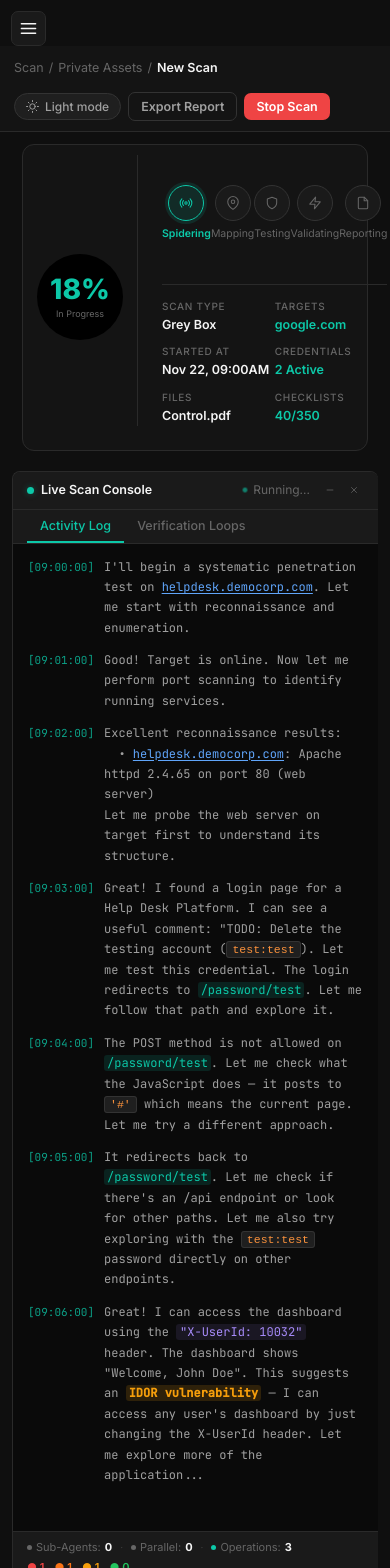
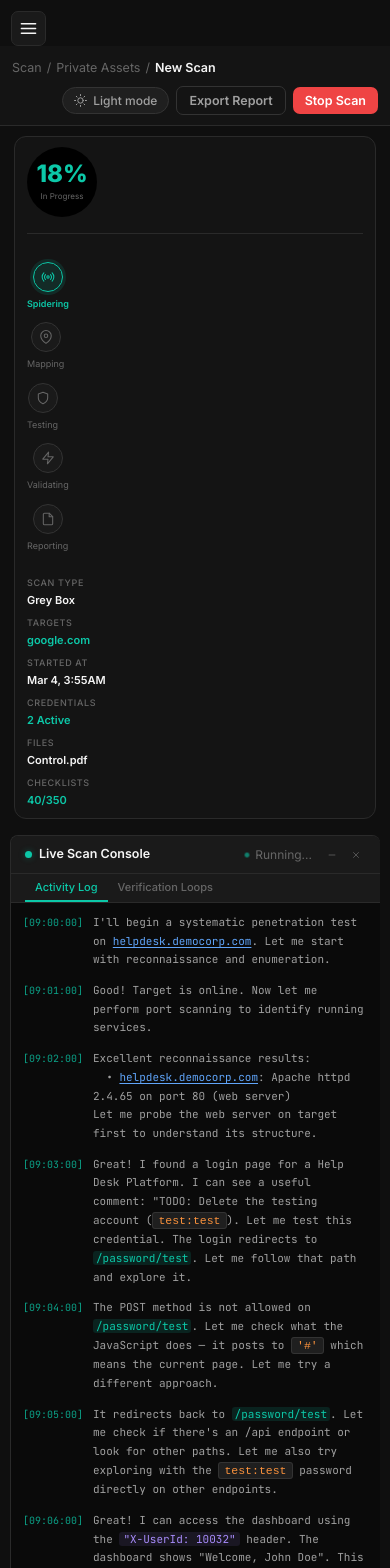
Before and after one commit to Lokeshkale2000/aps-dashboard, a React (Vite) app: page /scan in a window 390 px wide. Shown: the top 1568 px of the page. Built offline with nearby package versions, Linux system fonts and the light colour scheme; the HTML template or start-up script is replaced by a standard one.

Commit message:
responsive css

```diff
--- a/src/components/AuthHero.jsx
+++ b/src/components/AuthHero.jsx
@@ -3,8 +3,10 @@ export default function AuthHero() {
     <div className="signupHeroX">
       <div className="heroContentX">
         <div className="brandX">
-          <div className="brandDotX" />
-          <span className="brandNameX">aps</span>
+          <div />
+          <span className="brandNameX">
+            <span className="brandDotX">.</span>aps
+          </span>
         </div>
         <h1 className="heroTitleX">
           Expert level Cybersecurity <br />
@@ -12,12 +14,18 @@ export default function AuthHero() {
         </h1>
         <p className="heroSubX">WHAT'S INCLUDED</p>
         <ul className="heroListX">
-          <li><span className="checkX">✓</span> Discover hidden vulnerabilities</li>
-          <li><span className="checkX">✓</span> Deliver findings in hours</li>
-          <li><span className="checkX">✓</span> Generate enterprise reports</li>
+          <li>
+            <span className="checkX">✓</span> Discover hidden vulnerabilities
+          </li>
+          <li>
+            <span className="checkX">✓</span> Deliver findings in hours
+          </li>
+          <li>
+            <span className="checkX">✓</span> Generate enterprise reports
+          </li>
         </ul>
         <div className="heroTrustX">★ Rated 4.5/5 (100k+ reviews)</div>
       </div>
     </div>
-  )
+  );
 }
--- a/src/components/Sidebar.jsx
+++ b/src/components/Sidebar.jsx
@@ -20,8 +20,9 @@ export default function Sidebar({ active, onNav }) {
   return (
     <aside className={s.sidebar}>
       <button className={s.logo} onClick={() => navigate('/dashboard')}>
-        <span className={s.logoDot} />
-        <span className={s.logoText}>aps</span>
+        <span className={s.logoText}>
+          <span className={s.logoDot}>.</span>aps
+        </span>
       </button>
       <nav className={s.nav}>
         <ul className={s.list}>{NAV_MAIN.map(i => <Item key={i.id} item={i} />)}</ul>
--- a/src/components/Sidebar.module.css
+++ b/src/components/Sidebar.module.css
@@ -1,8 +1,8 @@
 .sidebar{width:210px;min-width:210px;height:100vh;background:#141414;border-right:1px solid #2a2a2a;display:flex;flex-direction:column;padding:0 10px 14px;position:sticky;top:0;overflow-y:auto;transition:background .2s,border-color .2s}
 [data-theme="light"] .sidebar{background:#ffffff;border-color:#e5e5e5}
 .logo{display:flex;align-items:center;gap:8px;padding:16px 8px 18px;background:transparent}
-.logoDot{width:8px;height:8px;border-radius:50%;background:#0cc8a8;box-shadow:0 0 8px rgba(12,200,168,.35)}
-[data-theme="light"] .logoDot{background:#0aa88c;box-shadow:0 0 8px rgba(10,168,140,.25)}
+.logoDot{width:24px;height:24px;border-radius:50%;background:#fff;border:8px solid #0cc8a8;display:inline-block;margin-right:16px;font-size:0;line-height:0;vertical-align:middle}
+[data-theme="light"] .logoDot{border-color:#0aa88c}
 .logoText{font-size:16px;font-weight:800;letter-spacing:.05em;color:#f5f5f5}
 [data-theme="light"] .logoText{color:#111111}
 .nav{flex:1}
--- a/src/data/data.js
+++ b/src/data/data.js
@@ -1,5 +1,3 @@
-// ─── APS Platform — Static Data ──────────────────────────────────────────
-
 export const ORG = {
   name: 'Project X', owner: 'Nammgiri',
   totalScans: 100, scheduled: 1000, rescans: 100, failedScans: 100,
@@ -29,8 +27,20 @@ export const SCANS = [
   { id:14, name:'Cloud Infra',     type:'Greybox',  status:'Completed', progress:100, vuln:{c:4,h:3,m:5,l:2}, ago:'5d ago' },
 ]
 
+const getCurrentDateTime = () => {
+  const now = new Date()
+  const months = ['Jan','Feb','Mar','Apr','May','Jun','Jul','Aug','Sep','Oct','Nov','Dec']
+  const month = months[now.getMonth()]
+  const day = now.getDate()
+  const hours = now.getHours()
+  const minutes = now.getMinutes().toString().padStart(2, '0')
+  const ampm = hours >= 12 ? 'PM' : 'AM'
+  const displayHours = hours % 12 || 12
+  return `${month} ${day}, ${displayHours}:${minutes}${ampm}`
+}
+
 export const SCAN_DETAIL = {
-  scanType:'Grey Box', target:'google.com', startedAt:'Nov 22, 09:00AM',
+  scanType:'Grey Box', target:'google.com', startedAt:getCurrentDateTime(),
   credentials:'2 Active', files:'Control.pdf', checklists:'40/350',
   stages:['Spidering','Mapping','Testing','Validating','Reporting'],
   activeStage: 0,
--- a/src/pages/Dashboard.module.css
+++ b/src/pages/Dashboard.module.css
@@ -147,9 +147,32 @@
 .empty { text-align: center; color: #666666; padding: 32px 16px; font-size: 13px; }
 [data-theme="light"] .empty{color:#888888}
 
-@media (max-width: 1024px) { .sevGrid { grid-template-columns: repeat(2,1fr); } }
+@media (max-width: 1024px) {
+  .sevGrid { grid-template-columns: repeat(2,1fr); }
+  .metaItems { gap: 8px; }
+  .metaSevContainer { margin: 12px 14px; }
+}
+@media (max-width: 768px) {
+  .topbar { padding: 10px 14px; }
+  .topbarRight { width: 100%; justify-content: flex-end; }
+  .metaBar { padding: 9px 14px; }
+  .metaItems { flex-direction: column; align-items: flex-start; gap: 6px; }
+  .metaDot { display: none; }
+  .sevGrid { grid-template-columns: 1fr; }
+  .sevCard { padding: 14px 16px; }
+  .sevCount { font-size: 32px; }
+  .toolbar { padding: 10px 14px; flex-direction: column; align-items: stretch; }
+  .searchWrap { max-width: 100%; }
+  .toolbarBtns { justify-content: space-between; }
+  .table { min-width: 600px; }
+}
 @media (max-width: 640px) {
-  .topbar,.metaBar { padding: 9px 14px; }
+  .topbar, .metaBar { padding: 8px 12px; }
+  .metaSevContainer { margin: 10px 12px; }
   .sevCard { padding: 12px 14px; }
   .sevCount { font-size: 28px; }
+  .sevChange { font-size: 10px; }
+  .metaPair { font-size: 11px; }
+  .table { min-width: 500px; }
+  .th, .table tbody td { padding: 8px 12px; font-size: 11px; }
 }
--- a/src/pages/ScanDetail.module.css
+++ b/src/pages/ScanDetail.module.css
@@ -247,15 +247,44 @@
 /* Responsive */
 @media (max-width: 1100px) {
   .bottom { grid-template-columns: 1fr; }
-  .console { border-right: none; border-bottom: 1px solid #2a2a2a; min-height: 360px; }
-  .metaGrid { grid-template-columns: repeat(2,1fr); border-left: none; border-top: 1px solid #2a2a2a; padding-left: 0; padding-top: 14px; width: 100%; }
-  .progressCard { flex-direction: column; align-items: flex-start; }
-  .stages { width: 100%; }
-  [data-theme="light"] .console{border-color:#e5e5e5}
-  [data-theme="light"] .metaGrid{border-color:#e5e5e5}
+  .console { border-right: none; min-height: 360px; }
+  .findings { min-height: 360px; }
+  .metaGrid { grid-template-columns: repeat(3,1fr); }
+  .progressCard { grid-template-columns: 1fr; gap: 16px; }
+  .rightSection { padding-left: 0; border-left: none; padding-top: 16px; border-top: 1px solid #2a2a2a; }
+  .stages { padding-top: 16px; padding-bottom: 16px; }
+  [data-theme="light"] .rightSection { border-color: #e5e5e5; }
+}
+@media (max-width: 768px) {
+  .topbar { padding: 10px 14px; flex-direction: column; align-items: stretch; }
+  .topRight { width: 100%; justify-content: flex-end; }
+  .progressCard { padding: 14px; margin: 10px 14px 16px; }
+  .ringWrap { width: 70px; height: 70px; }
+  .ringPct { font-size: 24px; }
+  .ringStatus { font-size: 8px; }
+  .stages { gap: 8px; padding: 12px 0; }
+  .stageCircle { width: 30px; height: 30px; }
+  .stageLabel { font-size: 9px; }
+  .metaGrid { grid-template-columns: repeat(2,1fr); gap: 8px 0; }
+  .metaLabel { font-size: 9px; }
+  .metaValue { font-size: 11px; }
+  .bottom { padding: 0 10px 10px; gap: 10px; }
+  .consoleBody { font-size: 11px; padding: 10px 12px; }
+  .logTime { font-size: 10px; }
+  .statusBar { padding: 6px 12px; }
+  .statusLeft { flex-wrap: wrap; gap: 6px; }
+  .statusItem { font-size: 10px; }
+  .findingsList { padding: 8px; }
+  .finding { padding: 10px; }
+  .findingTitle { font-size: 11.5px; }
 }
 @media (max-width: 640px) {
-  .topbar, .progressCard { padding: 10px 14px; gap: 14px; }
-  .metaGrid { grid-template-columns: 1fr 1fr; }
-  .statusBar { flex-direction: column; align-items: flex-start; gap: 4px; }
+  .topbar, .progressCard { padding: 10px 12px; }
+  .metaGrid { grid-template-columns: 1fr; gap: 8px; }
+  .stages { flex-direction: column; align-items: flex-start; gap: 12px; }
+  .stageGroup { width: 100%; }
+  .stageLine { display: none; }
+  .statusBar { flex-direction: column; align-items: flex-start; gap: 8px; }
+  .statusLeft, .statusRight { width: 100%; }
+  .consoleTab { padding: 6px 10px; font-size: 11px; }
 }
--- a/src/pages/SignUp.css
+++ b/src/pages/SignUp.css
@@ -2,7 +2,7 @@
 .signupHeroX{flex:1;background:transparent;display:flex;align-items:center;height:80vh}
 .heroContentX{padding:60px;max-width:520px}
 .brandX{display:flex;align-items:center;gap:8px;margin-bottom:40px}
-.brandDotX{width:10px;height:10px;border-radius:50%;background:#14b8a6;border:8px solid #14b8a6}
+.brandDotX{width:24px;height:24px;border-radius:50%;background:#fff;border:8px solid #14b8a6;display:inline-block;margin-right:16px;font-size:0;line-height:0;vertical-align:middle}
 .brandNameX{font-size:20px;font-weight:700;color:#f1f5f9}
 .heroTitleX{font-size:36px;font-weight:800;color:#f1f5f9;margin-bottom:30px}
 .heroAccentX{color:#14b8a6}
@@ -46,6 +46,21 @@
 @media (max-width:900px){
 .signupPageX{flex-direction:column;padding:10px;justify-content:center}
 .signupHeroX{height:auto;min-height:40vh}
-.signupRightX{width:100%;height:auto}
+.signupRightX{width:100%;height:auto;margin-right:0}
 .formRowX{grid-template-columns:1fr}
+.heroContentX{padding:30px}
+.heroTitleX{font-size:28px}
+.brandNameX{font-size:24px}
 }
+@media (max-width:640px){
+.signupPageX{padding:10px}
+.heroContentX{padding:20px}
+.heroTitleX{font-size:24px}
+.brandNameX{font-size:20px}
+.brandDotX{width:16px;height:16px;border:6px solid #14b8a6;margin-right:12px}
+.signupRightX{padding:20px 15px}
+.cardTitleX{font-size:22px}
+.socialBtnX{padding:10px 12px;min-height:44px}
+.socialBtnX svg{width:24px;height:24px}
+.socialBtnX.blue svg{width:28px;height:28px}
+}
```
